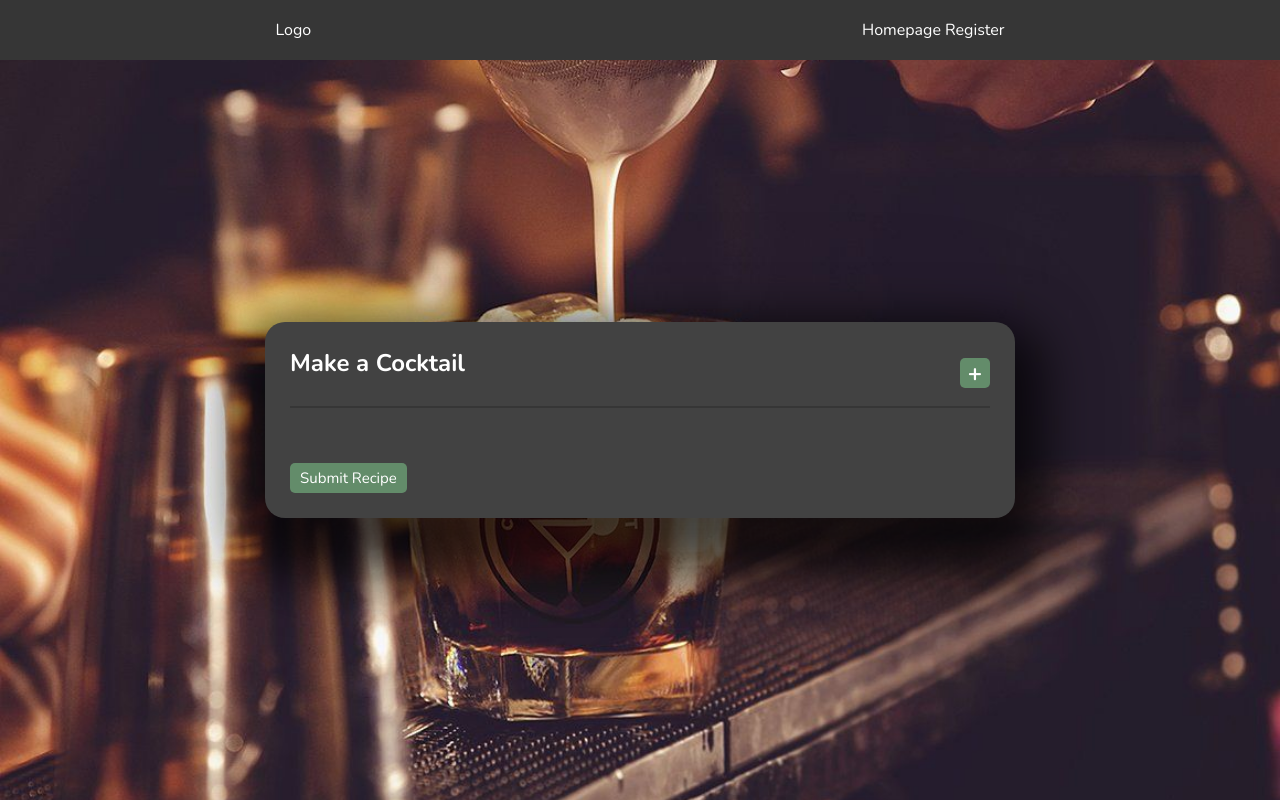
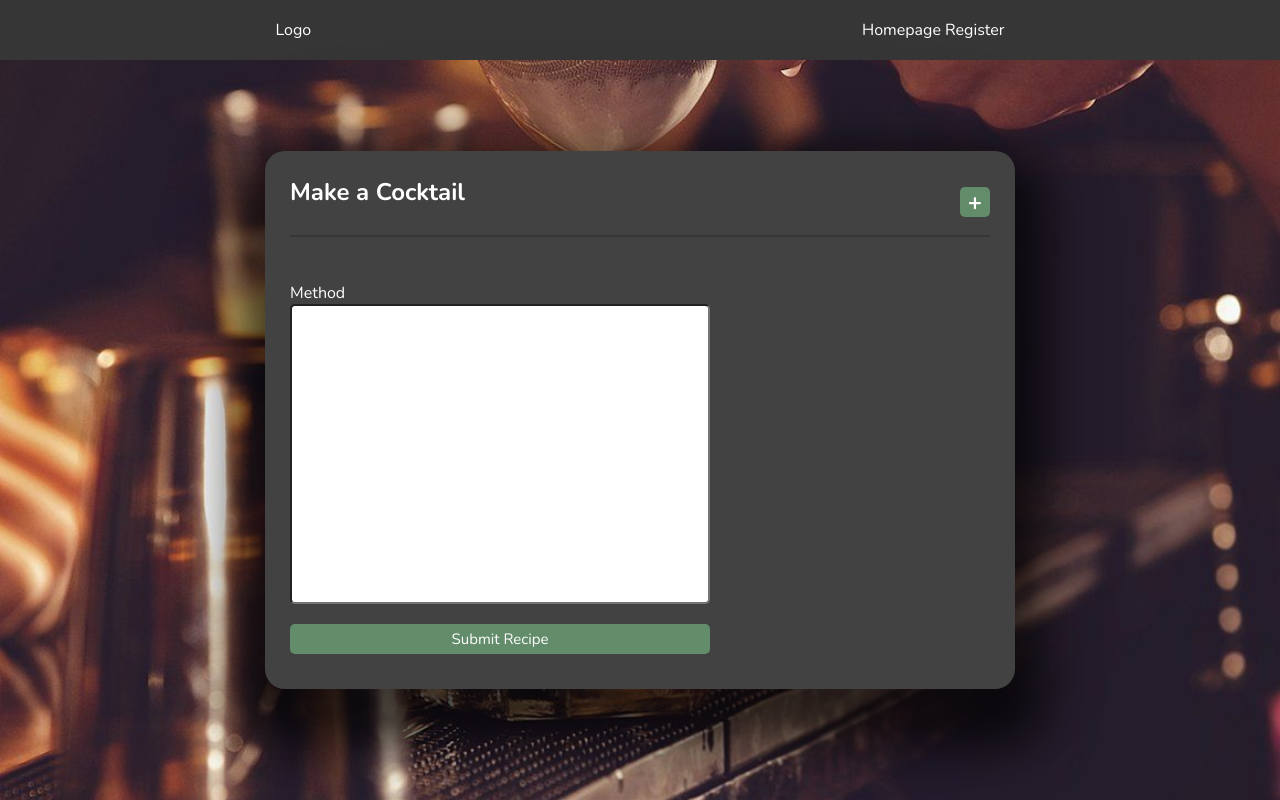
Before and after one commit to AlixNom/BTEC---Mocktail-Recipe-Website, a PHP site: page /submit-mocktail.php in a window 1280 px wide. Run offline with PHP 8.4, Linux system fonts and the light colour scheme.

Commit message:
method box

```diff
--- a/php/style-submit.css
+++ b/php/style-submit.css
@@ -133,6 +133,28 @@ body{
   z-index:1;
 }
 
+.form-box form .field{
+  display: flex;
+  margin-bottom: 10px;
+  flex-direction: column;
+  width:60%;
+  z-index:1;
+}
+
+.form-box form .input input{
+  height: 300px;
+  font-size: 16px;
+  padding:0 10px ;
+  border-radius: 5px;
+  -webkit-border-radius: 5px;
+  -moz-border-radius: 5px;
+  -ms-border-radius: 5px;
+  -o-border-radius: 5px;
+  outline: none;
+  color:#363636;
+  z-index:1;
+}
+
 .button{
   background: hwb(129 39% 45%);
   height: 30px;
--- a/php/submit-mocktail.php
+++ b/php/submit-mocktail.php
@@ -26,6 +26,10 @@
                 </div>
                 <form action='' method='post'>
                 <div class="ingredients-list"></div>
+                <div class='field input'>
+                        <label for='method'>Method</label>
+                        <input type='text' name='method' id='method' required>
+                </div>
                 <div class='field'>
                     <input type='submit' name='submit' class='button'value='Submit Recipe' required>
                 </div>
```
